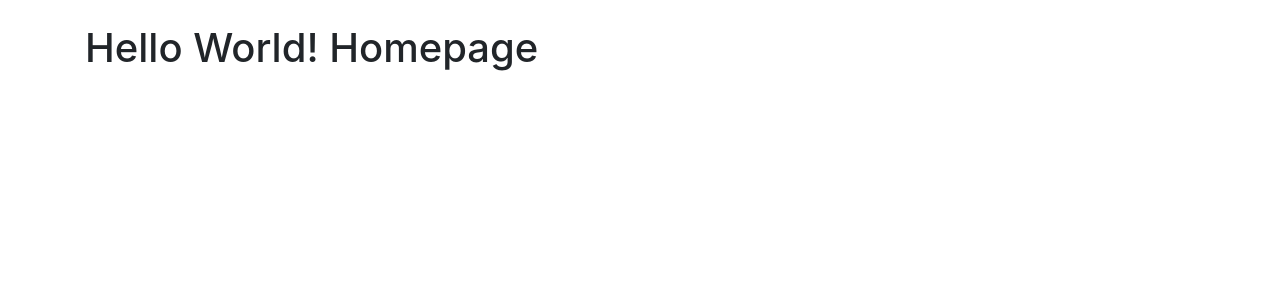
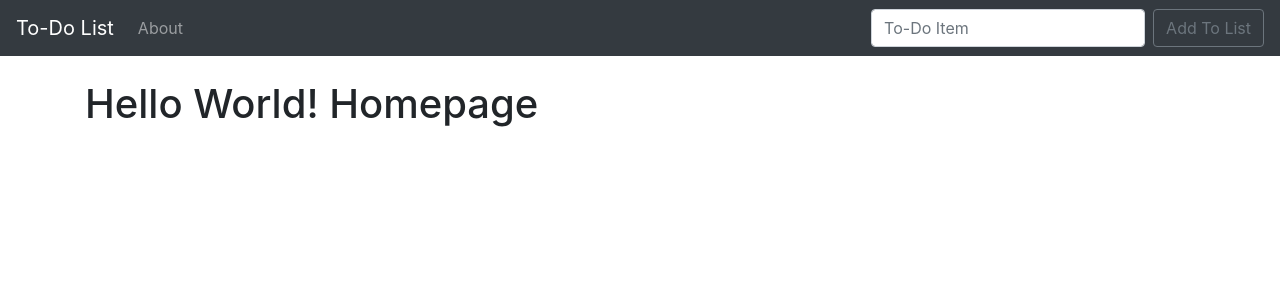
Before and after one commit to carlosjcc/todo_list_django, a Django app: page / in a window 1280 px wide. Shown: the top 300 px of the page. Run offline with Django 3.2, Linux system fonts and the light colour scheme; some libraries are stand-ins or nearby versions.

Commit message:
adds a bootstrap navbar. The links are not fully functional yet

```diff
--- a/todo_list/templates/base.html
+++ b/todo_list/templates/base.html
@@ -9,9 +9,32 @@
     <link rel="stylesheet" href="https://stackpath.bootstrapcdn.com/bootstrap/4.3.1/css/bootstrap.min.css" integrity="sha384-ggOyR0iXCbMQv3Xipma34MD+dH/1fQ784/j6cY/iJTQUOhcWr7x9JvoRxT2MZw1T" crossorigin="anonymous">
 
     <title>{% block title %}Hello, world!{% endblock %}</title>
+
   </head>
 
   <body>
+
+    <nav class="navbar navbar-expand-lg navbar-dark bg-dark">
+      <a class="navbar-brand" href="/">To-Do List</a>
+      <button class="navbar-toggler" type="button" data-toggle="collapse" data-target="#navbarSupportedContent" aria-controls="navbarSupportedContent" aria-expanded="false" aria-label="Toggle navigation">
+        <span class="navbar-toggler-icon"></span>
+      </button>
+
+      <div class="collapse navbar-collapse" id="navbarSupportedContent">
+        <ul class="navbar-nav mr-auto">
+          <li class="nav-item">
+            <a class="nav-link" href="about/">About</a>
+          </li>
+
+        </ul>
+        <form class="form-inline my-2 my-lg-0">
+          <input class="form-control mr-sm-2" type="search" placeholder="To-Do Item" aria-label="Search">
+          <button class="btn btn-outline-secondary my-2 my-sm-0" type="submit">Add To List</button>
+        </form>
+      </div>
+    </nav>
+
+
     <br/>
     <div class="container">
         {% block content %}
--- a/todo_list/urls.py
+++ b/todo_list/urls.py
@@ -4,4 +4,5 @@ from . import views
 
 urlpatterns = [
     path('', views.home, name='home'),
+    path('about/', views.about, name='about'),
 ]
--- a/todo_list/views.py
+++ b/todo_list/views.py
@@ -2,3 +2,6 @@ from django.shortcuts import render
 
 def home(request):
     return render(request, 'home.html', {})
+
+def about(request):
+    return render(request, 'about.html', {})
```
Also changed, not shown: todo_list/templates/about.html (added, +7 -0 lines).
